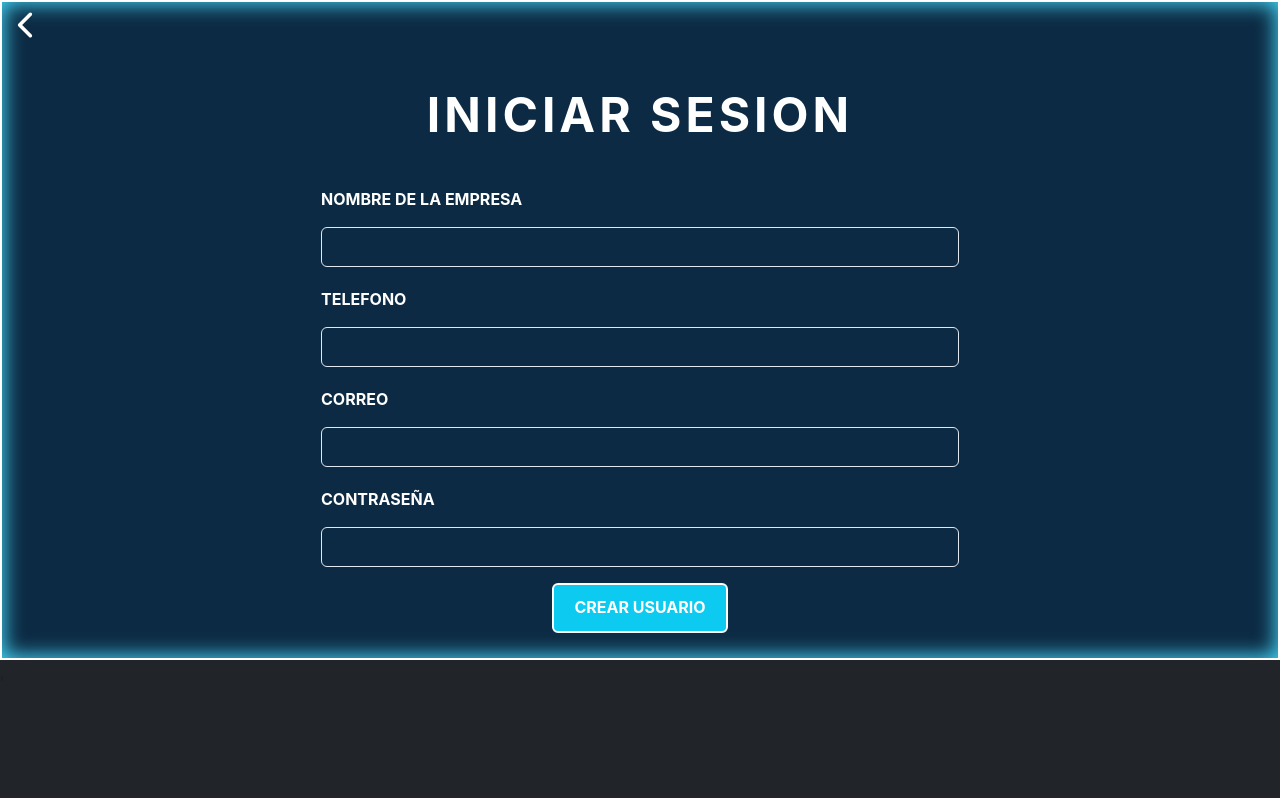
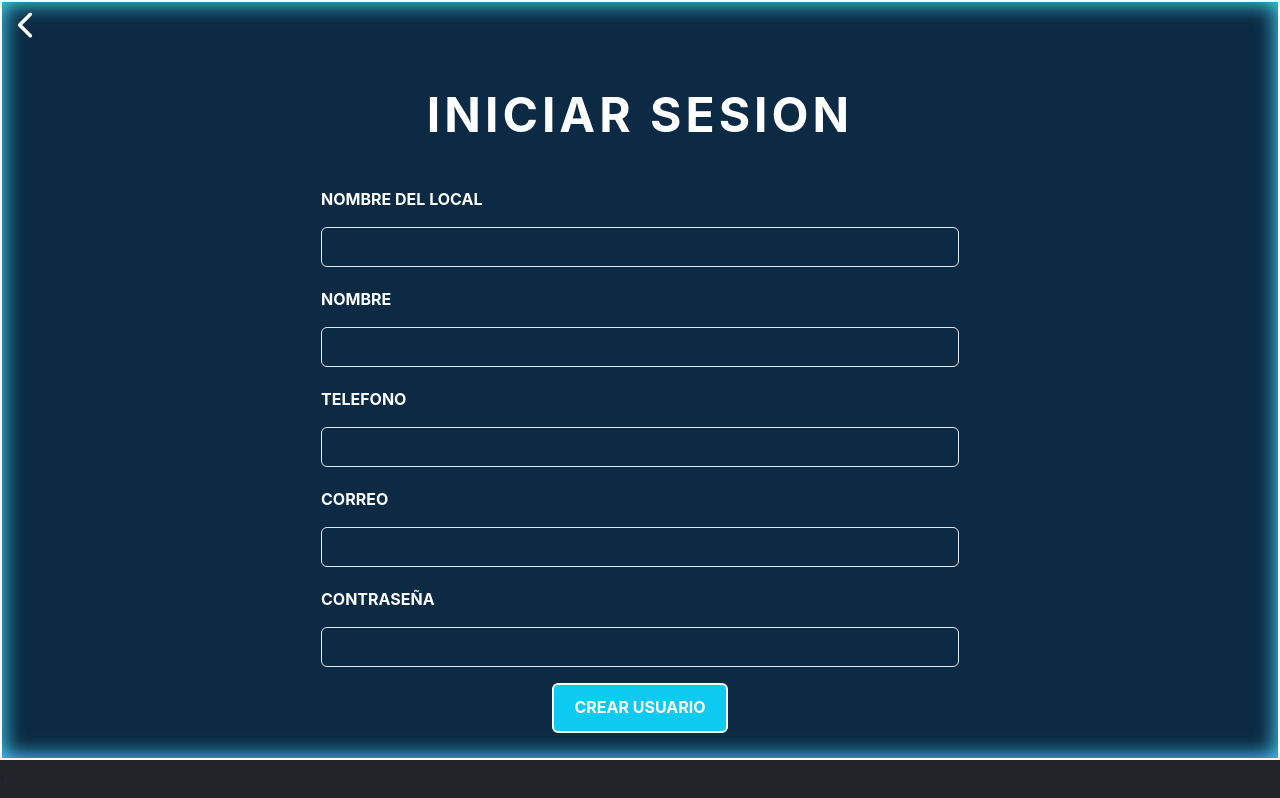
Before and after one commit to FacundoAylan/ecommers, a React (Vite) app in the folder Front-End/: page /createclient in a window 1280 px wide. Built offline with nearby package versions, Linux system fonts and the light colour scheme.

Commit message:
subiendo cambio de rutas

```diff
--- a/Front-End/src/component/02_Sesion/empresa/create.jsx
+++ b/Front-End/src/component/02_Sesion/empresa/create.jsx
@@ -19,28 +19,22 @@ import axios from 'axios';
 const CreateUser = () => {
 
   const [user, setUser] = useState({
-    'email': '',
-    'password': '',
-    'name':'',
-    'phone':''
+    "email": "",
+    "password": "",
+    "nameLocal": "",
+    "name": "",
+    "phone": ""
   });
-
+  console.log(user)
   const [alert, setAlert] = useState(false);
   const navigate = useNavigate();
 
   const handleChange = (e) => {
     const { name, value } = e.target;
-    if(name == 'phone'){
-      setUser({
-        ...user,
-        [name]: parseInt(value),
-      })
-    }else{
-      setUser({
-        ...user,
-        [name]: value,
-      })
-    }
+    setUser({
+      ...user,
+      [name]: value,
+    })
 
   }
   const handleSubmit = async (e) => {
@@ -102,10 +96,18 @@ const CreateUser = () => {
             textTransform='uppercase'
             marginTop={{ base: '10px', lg: '20px' }}
           >
-            <Text>Nombre de la empresa</Text>
+            <Text>Nombre del local</Text>
+            <Input name='nameLocal' value={user.nameLocal} onChange={handleChange} />
+          </Box>
+          <Box
+            fontWeight='bold'
+            color='white'
+            textTransform='uppercase'
+            marginTop={{ base: '10px', lg: '20px' }}
+          >
+            <Text>Nombre</Text>
             <Input name='name' value={user.name} onChange={handleChange} />
           </Box>
-
           <Box
             fontWeight='bold'
             color='white'
@@ -124,6 +126,7 @@ const CreateUser = () => {
             <Text>Correo</Text>
             <Input name='email' value={user.email} onChange={handleChange} />
           </Box>
+
           <Box
             fontWeight='bold'
             color='white'
@@ -131,7 +134,7 @@ const CreateUser = () => {
             marginTop={{ base: '10px', lg: '20px' }}
           >
             <Text>Contraseña</Text>
-            <Input type='password' name='password' value={user.password} onChange={handleChange} />
+            <Input type='password'name='password' value={user.password} onChange={handleChange} />
           </Box>
           <Center
             width='100%'
```
